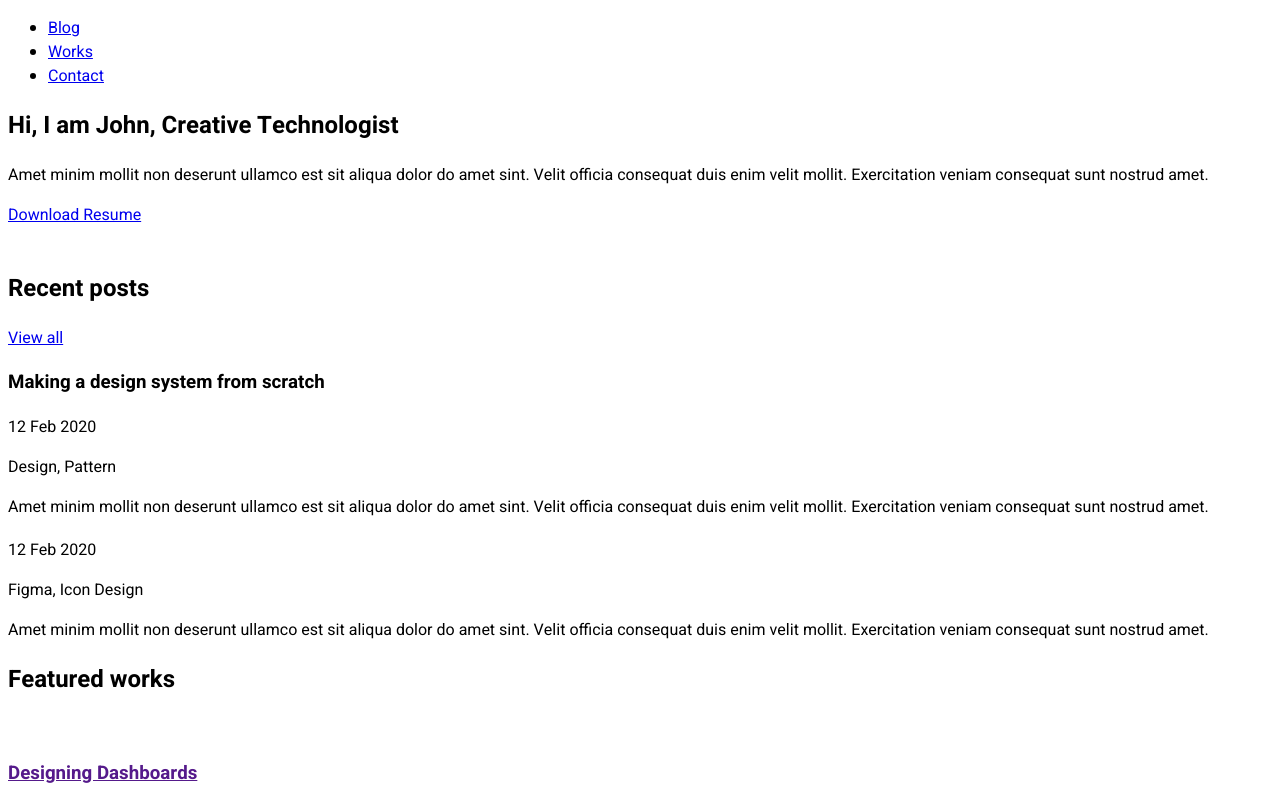
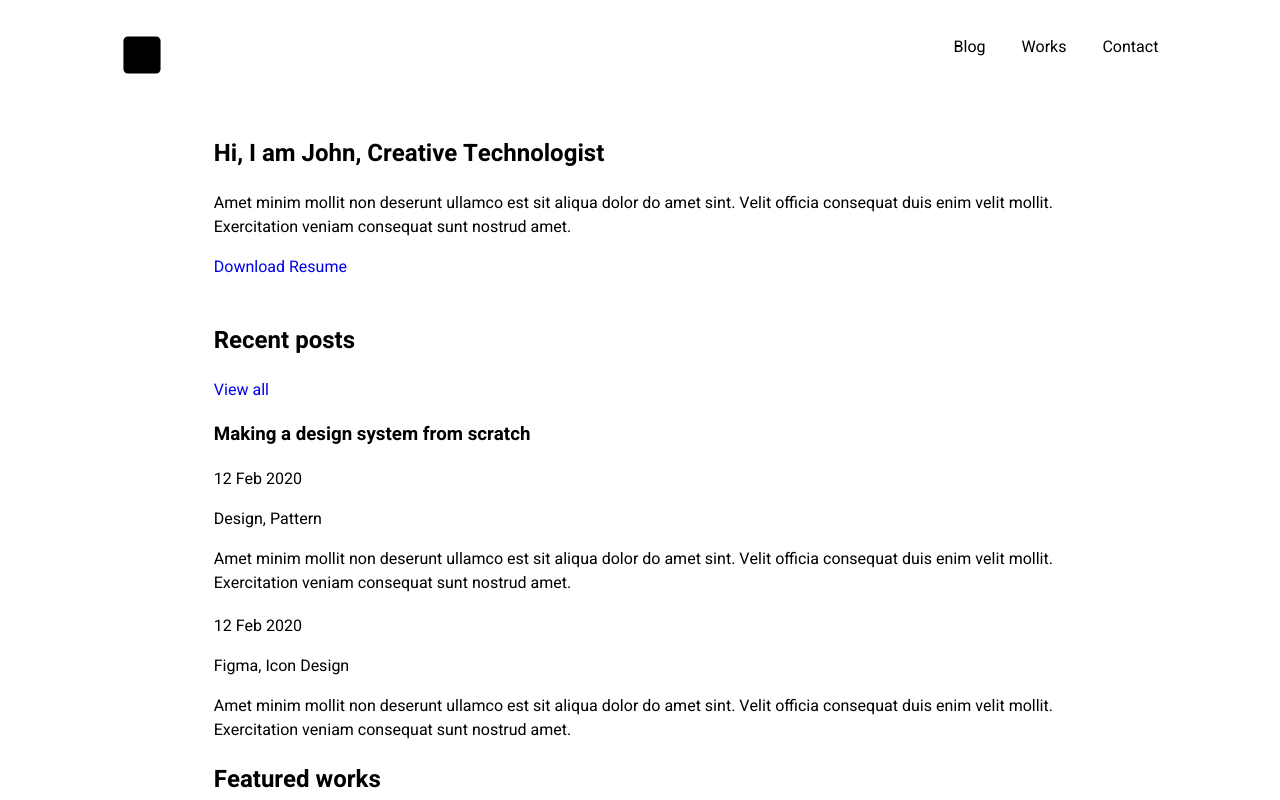
Before and after one commit to ivansheshin/Portfolio, a website: page app/index.html in a window 1280 px wide. Shown: the top 800 px of the page. Drawn offline with Linux system fonts and the light colour scheme.

Commit message:
стилизация шапки

```diff
--- a/app/index.html
+++ b/app/index.html
@@ -11,19 +11,19 @@
     <link href="https://fonts.googleapis.com/css2?family=Heebo:wght@400;500;700&display=swap" rel="stylesheet">
 </head>
 
-<body class="container">
+<body>
     <style>
 
     </style>
-    <header>
-        <a class="header-logo" aria-label="logo"></a>
+    <header class="header">
+        <a class="header-logo" aria-label="logo"><svg class="header-svg" width="40px" height="40px" xmlns="http://www.w3.org/2000/svg" viewBox="0 0 14 14"><path d="M 11.92233,0.5 C 12.793646,0.5 13.5,1.206355 13.5,2.0776707 l 0,9.8446583 C 13.5,12.793645 12.793646,13.5 11.92233,13.5 l -9.8446602,0 C 1.2063541,13.5 0.5,12.793645 0.5,11.922329 l 0,-9.8446583 C 0.5,1.206355 1.2063541,0.5 2.0776698,0.5 l 9.8446602,0 z"/></svg></a>
         <ul class="header-nav-list">
-            <li class="header-nav-list__item"><a href="blog.html">Blog</a></li>
-            <li class="header-nav-list__item"><a href="work.html">Works</a></li>
-            <li class="header-nav-list__item"><a href="#">Contact</a></li>
+            <li class="header-nav-list__item"><a class="header-nav-list__link" href="blog.html">Blog</a></li>
+            <li class="header-nav-list__item"><a class="header-nav-list__link" href="work.html">Works</a></li>
+            <li class="header-nav-list__item"><a class="header-nav-list__link" href="#">Contact</a></li>
         </ul>
     </header>
-    <main>
+    <main class="index-container">
         <section class="resume">
             <div>
                 <h2 class="resume__title">Hi, I am John, Creative Technologist </h2>
--- /dev/null
+++ b/app/scss/header.scss
@@ -0,0 +1,21 @@
+.header{
+    display: flex;
+    justify-content: space-between;
+    padding: 3% 5%;
+    &-svg{
+        fill: #000;
+    }
+
+}
+.header-nav-list{
+    display: flex;
+    &__item{
+        margin-right: 36px;
+    }
+    &__item:last-child{
+        margin-right: 0;
+    }
+    &__link{
+        color: #000;
+    }
+}
--- a/app/scss/style.scss
+++ b/app/scss/style.scss
@@ -1,3 +1,25 @@
-body{
+@import 'header.scss';
+@import 'resume.scss';
+
+
+body {
     font-family: 'Heebo', sans-serif;
+    width: 1152px;
+    margin: 0 auto;
+    padding: 0;
 }
+
+.index-container {
+    width: 74%;
+    margin: 0 auto;
+}
+
+ul {
+    list-style: none;
+    margin: 0;
+    padding: 0;
+}
+
+a {
+    text-decoration: none;
+}
--- a/gulpfile.js
+++ b/gulpfile.js
@@ -17,7 +17,7 @@ function browsersync() {
 
 
 function images() {
-    return src('app/img/**/*')
+    return src('app/images/**/*')
     .pipe(imagemin(
         [
          imagemin.gifsicle({ interlaced: true}),
@@ -31,7 +31,7 @@ function images() {
          })
             ]
     ))
-    .pipe(dest('dist/img'))
+    .pipe(dest('dist/images'))
 }
 function cleanDist (){
     return del('dist')
```
Also changed, not shown: app/blog.html (+8 -6 lines), app/dashboard.html (+8 -6 lines), app/work.html (+8 -6 lines), app/css/style.min.css, app/images/logo.svg (added), app/images/shape_square_rounded_icon_157461.svg (added), app/scss/resume.scss (added).
